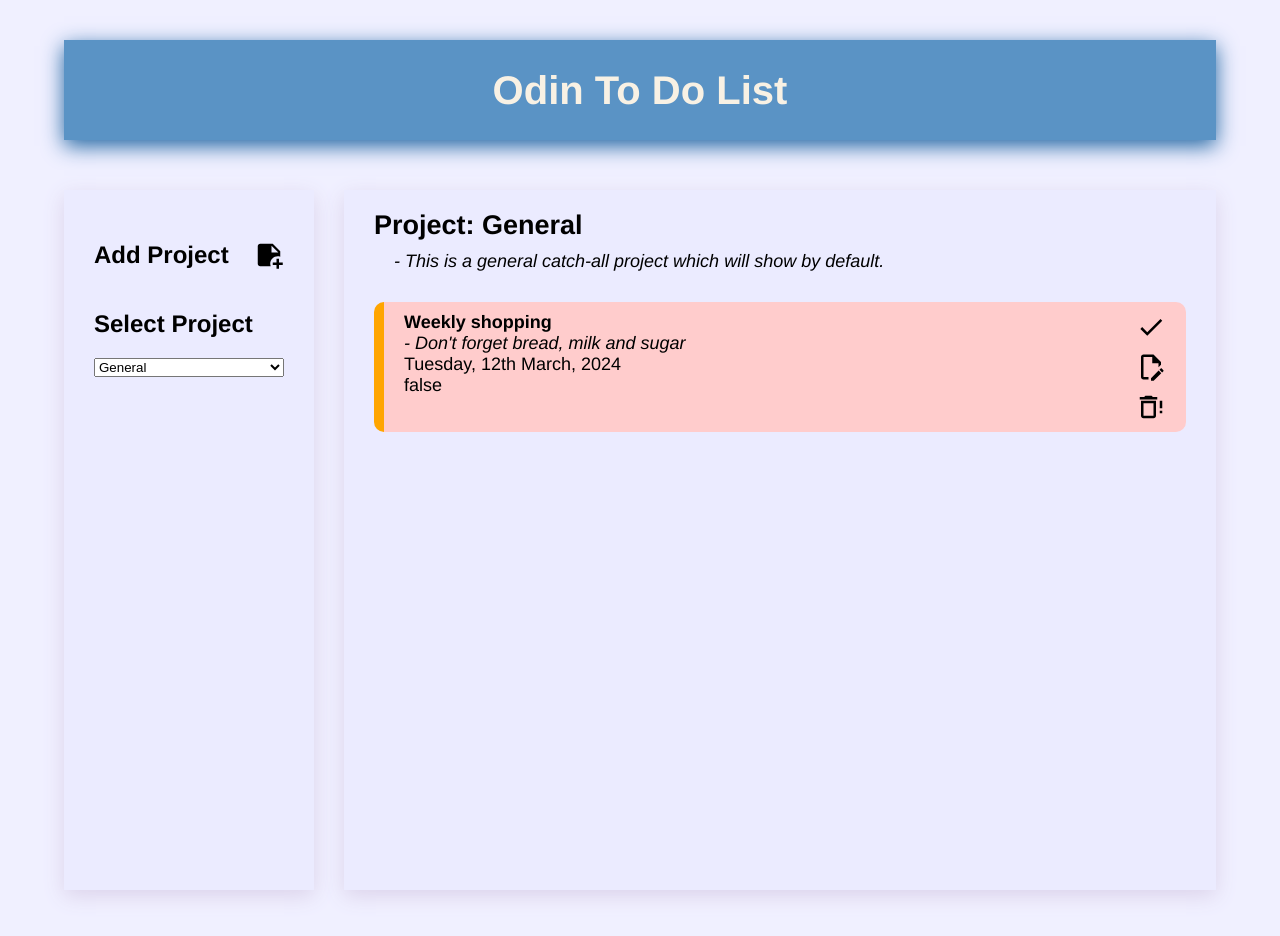
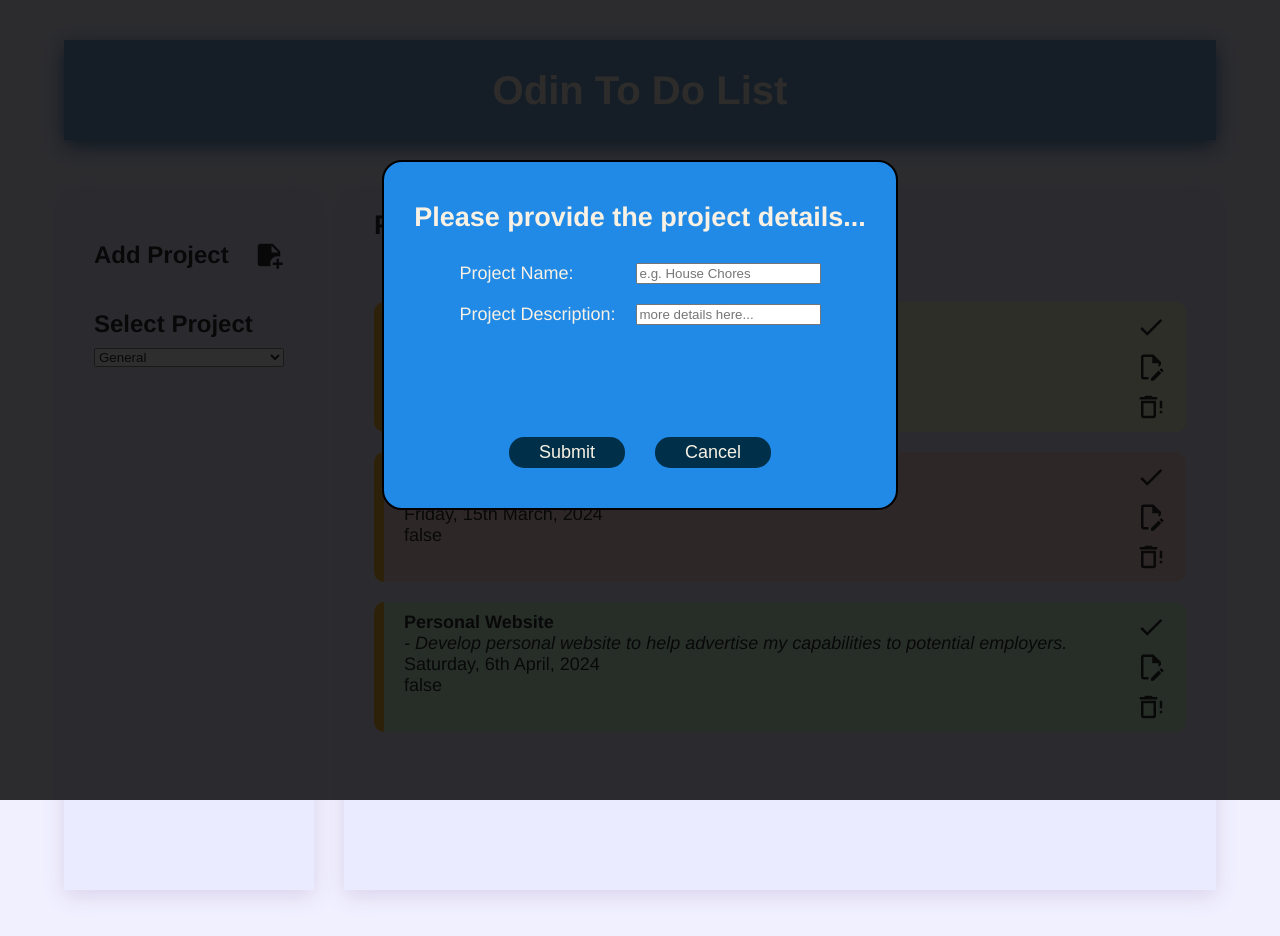
Before and after one commit to gtpWebDev/odin-6-to-do-list, a website built with webpack: page src/template.html in a window 1280 px wide. Both pictures are taken after a click on the picture 269 px from the left and 255 px from the top of the page. Built offline with nearby package versions, Linux system fonts and the light colour scheme.

Commit message:
Add form to add projects
Form to add projects added, with submit and clear.

```diff
--- /dev/null
+++ b/src/formsDOM.js
@@ -0,0 +1,139 @@
+import Project from "./Project.js"
+import { userProjects } from "./projectAndTaskData.js"
+import { loadSideBar } from "./generateDOM.js"
+
+function loadProjectDialog() {
+
+  const addProjectDialogLoc = document.querySelector("#project-dialog-loc")
+
+  const constructedDOM = `
+    <dialog id="add-project-dialog-no-display">
+      <h2>Please provide the project details...</h2>
+      <!-- method dialog necessary when form located in a dialog -->
+      <form id="add-project-form" action="" method="dialog">
+        <div id="form-inputs">
+          <label class="form-label" for="project-name">Project Name:</label>
+          <input id="form-project-name" class="form-input" type="text" name="project-name" placeholder="e.g. House Chores" required>
+          <label class="form-label" for="project-desc">Project Description:</label>
+          <input id="form-project-desc" class="form-input" type="text" name="project-desc" placeholder="more details here..." required>
+        </div>
+        <div id="form-buttons">
+          <button id="add-project-submit" class="form-button" type="submit">Submit</button>
+          <button id="add-project-cancel" class="form-button" type="cancel" autofocus>Cancel</button>
+        </div>
+      </form>
+    </dialog>
+  `
+  addProjectDialogLoc.innerHTML = constructedDOM;
+
+  // Add submit and cancel on the modal dialog
+
+  let addProjectCancel = document.querySelector("#add-project-cancel")
+  addProjectCancel.addEventListener("click", (event) => {
+    // prevent usual behaviour of form submit to send information to a server
+    event.preventDefault();
+    // return the modal to display: none
+    const addProjectDialog = document.querySelector("#add-project-dialog")
+    addProjectDialog.setAttribute("id","add-project-dialog-no-display")
+    addProjectDialog.close();
+  })
+
+  let addBookForm = document.querySelector("#add-project-form")
+  addBookForm.addEventListener("submit", (event) => {
+    // prevent usual behaviour of form submit to send information to a server
+    event.preventDefault();
+    const newProject = new Project(
+      document.querySelector("#form-project-name").value,
+      document.querySelector("#form-project-desc").value
+    )
+    userProjects.addToProjectArray(newProject);
+    console.table(userProjects.getProjectArray())
+    resetProjectForm()
+    const addProjectDialog = document.querySelector("#add-project-dialog")
+    addProjectDialog.setAttribute("id","add-project-dialog-no-display")
+    //addProjectDialog.removeAttribute("id","add-project-dialog")
+    addProjectDialog.close();
+    loadSideBar()
+
+  })
+
+}
+
+function resetProjectForm() {
+  document.querySelector("#form-project-name").value = "";
+  document.querySelector("#form-project-desc").value = "";
+}
+
+
+
+function loadTaskDialog() {
+
+  const pageBody = document.querySelector("#task-dialog-loc")
+
+  const constructedDOM = `
+    <dialog id="add-project-dialog-no-display">
+      <h2>Please provide the project details...</h2>
+      <!-- method dialog necessary when form located in a dialog -->
+      <form id="add-project-form" action="" method="dialog">
+        <div id="form-inputs">
+          <label class="form-label" for="project-name">Project Name:</label>
+          <input class="form-input" type="text" name="project-name" placeholder="e.g. House Chores" required>
+          <label class="form-label" for="project-desc">Project Description:</label>
+          <input class="form-input" type="text" name="project-desc" placeholder="more details here..." required>
+
+
+          <label class="form-label" for="book-author">Author:</label>
+          <input class="form-input" type="text" id="form-book-author" name="book-author" placeholder="J R R Tolkein" required>
+          <label class="form-label" for="book-read-or-not">Read this yet?</label>
+          <input class="form-input" type="checkbox" id="form-book-read-or-not" name="book-read-or-not">
+          <label class="form-label" for="book-synopsis">Synopsis:</label>
+          <input class="form-input" type="text" id="form-book-synopsis" name="book-synopsis">
+        </div>
+        <div id="form-buttons">
+          <button id="add-project-submit" class="form-button" type="submit">Submit</button>
+          <button id="add-project-cancel" class="form-button" type="cancel" autofocus>Cancel</button>
+        </div>
+      </form>
+    </dialog>
+  `
+  pageBody.innerHTML = constructedDOM;
+
+
+
+  // // Add button functionality  - add button, then submit and cancel on the modal dialog
+
+  // let addBookCancel = document.querySelector("#add-book-cancel")
+  // addBookCancel.addEventListener("click", (event) => {
+  //   // prevent usual behaviour of form submit to send information to a server
+  //   event.preventDefault();
+  //   // return the modal to display: none
+  //   addBookDialog.setAttribute("id","add-book-dialog-no-display")
+  //   addBookDialog.close();
+  //   addBookButton.focus();
+  // })
+
+  // let addBookForm = document.querySelector("#add-book-form")
+  // addBookForm.addEventListener("submit", (event) => {
+  //   // prevent usual behaviour of form submit to send information to a server
+  //   event.preventDefault();
+  //   addBookToLibrary(
+  //     document.querySelector("#form-book-name").value,
+  //     document.querySelector("#form-book-author").value,
+  //     document.querySelector("#form-book-read-or-not").checked,
+  //     document.querySelector("#form-book-synopsis").value,
+  //   )
+  //   resetForm()
+  //   addBookDialog.removeAttribute("id","add-book-dialog")
+  //   addBookDialog.close();
+  //   addBookButton.focus();
+  //   displayBooksWithMap()
+  // })
+
+}
+
+
+
+export {
+  loadProjectDialog,
+  loadTaskDialog
+};
--- a/src/generateDOM.js
+++ b/src/generateDOM.js
@@ -7,11 +7,15 @@ import TickIcon from "./check.svg"
 import { userTasks, defaultProject, userProjects } from "./projectAndTaskData.js";
 import { friendlyDate } from "./displayFunctions.js";
 import { priorityBackground } from "./displayFunctions.js";
+import { loadProjectDialog, loadTaskDialog } from "./formsDOM.js"
 
 
 
 function pageLoad() {
 
+  // must maintain sequence, modal forms first
+  loadProjectDialog();
+  loadTaskDialog();
   loadSideBar();
   loadProjectDisplay(defaultProject);
 
@@ -22,23 +26,19 @@ function pageLoad() {
 function loadSideBar() {
 
   const sidebar = document.querySelector("#sidebar");
+  sidebar.innerHTML = "";
 
-  const addProjContainer = document.createElement("div");
-  addProjContainer.setAttribute("id","add-project-container");
-
-  const addProjName = document.createElement("p");
-  addProjName.setAttribute("id","add-proj-name");
-  addProjName.textContent = "Add Project";
-
-  const addProjIcon = document.createElement("img");
-  addProjIcon.setAttribute("id","add-proj-icon");
-  addProjIcon.setAttribute("src",NotePlusIcon);
-
-  addProjContainer.appendChild(addProjName);
-  addProjContainer.appendChild(addProjIcon);
-
+  const addProjContainer = constructProjectAddContainer();
   sidebar.appendChild(addProjContainer);
 
+  const selectProjContainer = constructProjectSelectContainer();
+  sidebar.appendChild(selectProjContainer);
+
+}
+
+
+
+function constructProjectSelectContainer() {
 
   const selectProjContainer = document.createElement("div");
   selectProjContainer.setAttribute("id","select-proj-container");
@@ -54,8 +54,37 @@ function loadSideBar() {
   selectProjContainer.appendChild(selectProjName);
   selectProjContainer.appendChild(selectProjItem);
 
-  sidebar.appendChild(selectProjContainer);
+  return selectProjContainer;
 
+}
+
+
+
+function constructProjectAddContainer() {
+
+  const addProjContainer = document.createElement("div");
+  addProjContainer.setAttribute("id","add-project-container");
+
+  const addProjName = document.createElement("p");
+  addProjName.setAttribute("id","add-proj-name");
+  addProjName.textContent = "Add Project";
+
+  const addProjIcon = document.createElement("img");
+  addProjIcon.setAttribute("id","add-proj-icon");
+  addProjIcon.setAttribute("src",NotePlusIcon);
+
+  // create listener to open project modal form
+  const addBookDialog = document.querySelector("#add-project-dialog-no-display")
+  addProjIcon.addEventListener("click", () => {
+    addBookDialog.showModal()
+    // The css for this id removes display: none, so styling has to be applied after showModal
+    addBookDialog.setAttribute("id","add-project-dialog")
+  })
+
+  addProjContainer.appendChild(addProjName);
+  addProjContainer.appendChild(addProjIcon);
+
+  return addProjContainer
 
 }
 
@@ -84,35 +113,6 @@ function constructProjectSelector() {
   )
 
   return projectSelector
-
-}
-
-
-
-
-
-
-
-
-
-
-function constructSidebarItem(text,imageUrl) {
-
-  const sidebarItem = document.createElement("div");
-  sidebarItem.setAttribute("class","sidebarItem");
-
-  const sidebarName = document.createElement("p");
-  sidebarName.setAttribute("class","sidebarName");
-  sidebarName.textContent = text;
-
-  const sidebarIcon = document.createElement("img");
-  sidebarIcon.setAttribute("class","sidebarIcon");
-  sidebarIcon.setAttribute("src",imageUrl);
-
-  sidebarItem.appendChild(sidebarName);
-  sidebarItem.appendChild(sidebarIcon);
-
-  return sidebarItem;
 
 }
 
@@ -201,70 +201,7 @@ function loadProjectDisplay(selectedProject) {
 
 
 
-
-
-// function loadMainContainer(projectArray, taskArray) {
-
-//   // Creates the project selector and project display
-//   // Apply filter for default "general" project
-
-//   const mainContainer = document.querySelector("#main-container");
-
-//   const projectSelectorContainer = document.createElement("div");
-//   projectSelectorContainer.setAttribute("id","project-selector-container");
-//   const projectSelectorLabel = document.createElement("p");
-//   projectSelectorLabel.textContent = "Please select a project: ";
-//   projectSelectorLabel.setAttribute("id","project-selector-text");
-//   projectSelectorContainer.appendChild(projectSelectorLabel)
-
-//   const projectSelectorInput = constructProjectSelector(projectArray, taskArray);
-//   projectSelectorContainer.appendChild(projectSelectorInput);
-
-//   mainContainer.appendChild(projectSelectorContainer);
-
-//   const projectDisplay = document.createElement("div");
-//   projectDisplay.setAttribute("id","project-display");
-//   mainContainer.appendChild(projectDisplay);
-
-//   const defaultProjId = defaultProject.projId
-//   const filteredTasks = applyProjFilter(defaultProjId, taskArray);
-//   loadProjectDisplay(defaultProjId, filteredTasks)
-
-// }
-
-
-// function constructProjectSelector(projectArray, taskArray) {
-
-//   const projectSelector = document.createElement("select")
-
-//   let optionList = projectSelector.options
-
-//   projectArray.forEach(project => {
-//     optionList.add( new Option(project.name, project.projId) )
-//   })
-
-//   projectSelector.setAttribute("id","project-selector-select");
-
-//   projectSelector.addEventListener(
-//     "change",
-//     (event) => {
-//       const filteredTasks = applyProjFilter(event.target.value, taskArray)
-//       loadProjectDisplay(event.target.value, filteredTasks)
-//     }
-//   )
-
-//   return projectSelector
-
-// }
-
-
-
-
-
-
-
-
-
 export {
   pageLoad,
+  loadSideBar
 };
--- a/src/projectAndTaskData.js
+++ b/src/projectAndTaskData.js
@@ -51,7 +51,11 @@ const userTasks = (function() {
   function initialiseTaskData() {
 
     // general
-    const taskShop = new Task(`Weekly shopping`, `Don't forget bread, milk and sugar`, add(new Date(), {days: 5}), "Top priority!");
+    const taskShop = new Task(`Weekly shopping`, `Don't forget bread, milk and sugar`, add(new Date(), {days: 5}), "Fairly important");
+    taskShop.project = defaultProject;
+    const taskToDo = new Task(`To Do Project`, `Finish the Odin Project To Do project`, add(new Date(), {days: 8}), "Top priority!");
+    taskShop.project = defaultProject;
+    const taskWebsite = new Task(`Personal Website`, `Develop personal website to help advertise my capabilities to potential employers.`, add(new Date(), {days: 30}), "Do it later...");
     taskShop.project = defaultProject;
 
     // misc.
@@ -74,6 +78,8 @@ const userTasks = (function() {
 
     return [
       taskShop,
+      taskToDo,
+      taskWebsite,
       taskDryCleaners,
       taskOdin,
       taskFixFence,
--- a/src/styles.css
+++ b/src/styles.css
@@ -114,7 +114,7 @@ body {
 #select-proj-container {
   grid-row: 2;
   display: grid;
-  row-gap: 20px;
+  row-gap: 10px;
   grid-template-rows: repeat(2, auto);
 }
 
@@ -208,3 +208,73 @@ body {
 .indiv-task-description {
   font-style: italic;
 }
+
+
+/* Project modal styles below */
+
+/* Default for the modal until it is required */
+#add-project-dialog-no-display {
+  display: none
+}
+
+/* styling for modal, the displa: grid makes it visible, so important to closely control this */
+#add-project-dialog {
+
+  background-color: var(--midDarkColour);
+  padding: 40px 30px;
+  gap: 30px;
+  border: 2px solid black;
+  border-radius: 20px;
+  color: var(--lightTextColour);
+  display: grid;
+  grid-template-rows: auto 1fr;
+  margin-left: auto;
+  margin-top: 20vh;
+
+}
+
+dialog::backdrop {
+background-color: rgb(10, 10, 11);
+opacity: 0.85;
+}
+
+#add-project-form {
+  display: grid;
+  grid-template-rows: auto auto;
+  gap: 30px;
+  place-items: center;
+}
+
+#form-inputs {
+  grid-row: 1;
+  display: grid;
+  grid-template-rows: repeat(4,1fr);
+  grid-template-columns: auto 1fr;
+  row-gap: 20px;
+  column-gap: 20px;;
+  justify-items: left;
+}
+
+#form-buttons {
+  grid-row: 2;
+  display: grid;
+  grid-template-columns: repeat(2, 1fr);
+  gap: 30px;
+}
+
+/* #add-book-form-buttons {
+  display: grid;
+  grid-template-columns: repeat(2, 1fr);
+  gap: 20px;
+
+} */
+
+#add-project-submit, #add-project-cancel {
+  place-self: center;
+  background-color: var(--darkestColour);
+  color: var(--lightTextColour);
+  border: none;
+  border-radius: 15px;
+  padding: 5px 30px;
+  font-size: 18px;
+}
```
Also changed, not shown: src/template.html (+7 -0 lines), dist/ddce2e1e5ef60024f029.svg (added), dist/index.html, dist/main.js.
